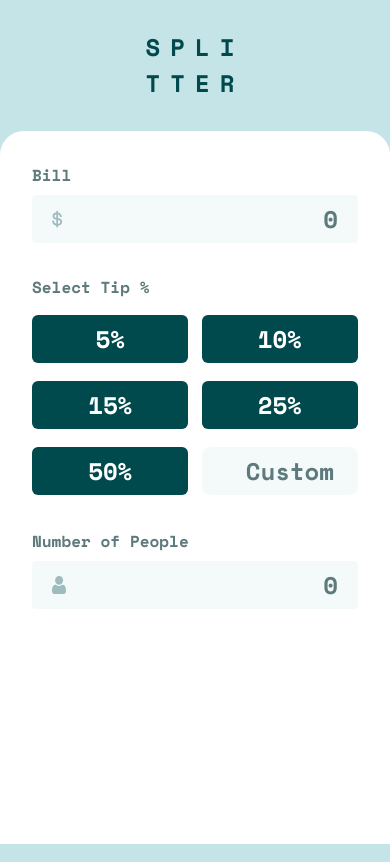
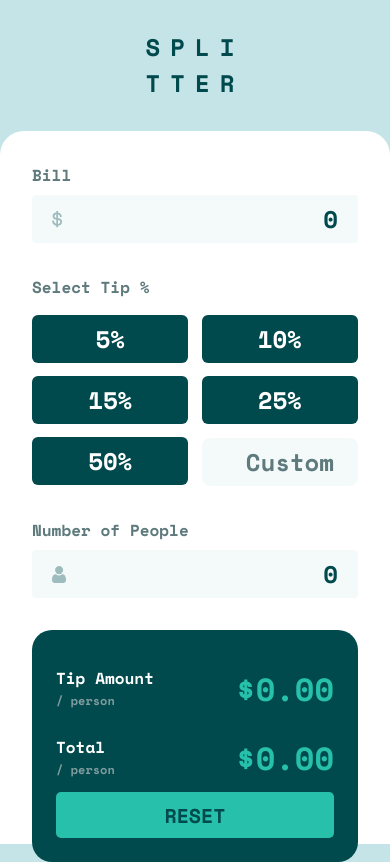
Before and after one commit to acmahaja/tip-calculator-app-main, a React (Create React App) app: page / in a window 390 px wide. Built offline with nearby package versions, Linux system fonts and the light colour scheme; the HTML template or start-up script is replaced by a standard one.

Commit message:
Implemented Mobile View

```diff
--- /dev/null
+++ b/src/AmountComponent.css
@@ -0,0 +1,39 @@
+.Amount button {
+    width: 100%;
+    height: 2.35em;
+    font-size: 1.25em;
+    border: none;
+    cursor: pointer;
+    background-color: var(--Strong-Cyan);
+    color: var(--Very-Dark-Cyan);
+    border-radius: 5px;
+}
+
+.Amount .Tip {
+    height: 4em;
+    margin: .15em 0em;
+    display: flex;
+    width: 100%;
+    flex-direction: row;
+    justify-content: space-between;
+    align-items: center;
+}
+
+.Amount .Tip .For {
+    display: flex;
+    flex-direction: column;
+    text-align: left;
+    color: var(--White);
+}
+
+.For span{
+    font-size: .75em;
+    line-height: 1.75em;
+    color: var(--Grayish-Cyan);
+}
+
+.Amount .Tip h2 {
+    color: var(--Strong-Cyan);
+    font-size: 2em;
+    line-height: 1em;
+}
--- /dev/null
+++ b/src/AmountComponent.js
@@ -0,0 +1,13 @@
+import './AmountComponent.css'
+
+export const Tip = ({name, value}) => {
+    return (
+        <div className="Tip">
+            <div className="For">
+                {name}
+                <span>/ person</span>
+            </div>
+            <h2>${value.toFixed(2)}</h2>
+        </div>
+    )
+}
--- a/src/Calculator.css
+++ b/src/Calculator.css
@@ -11,3 +11,14 @@
   display: flex;
   flex-direction: column;
 }
+
+.Amount {
+  background-color: var(--Very-Dark-Cyan);
+  display: flex;
+  flex-direction: column;
+  align-items: center;
+  justify-content: space-between;
+  border-radius: 1.25em;
+  padding: 1.5em;
+  height: 27.5vh;
+}
--- a/src/Calculator.js
+++ b/src/Calculator.js
@@ -2,11 +2,13 @@ import "./Calculator.css";
 import { useState } from "react";
 
 import { NumberInput, PercentageInput } from "./FormComponents";
+import { Tip } from "./AmountComponent";
 
-const Form = ({ updateBill, percentage, updatePercentage,updatePeople }) => {
+const Form = ({ bill, updateBill, percentage, updatePercentage, people, updatePeople }) => {
   return (
     <div className="Bill">
       <NumberInput
+        number={bill}
         name={"Bill"}
         icon={"/images/icon-dollar.svg"}
         setNumber={updateBill}
@@ -16,11 +18,28 @@ const Form = ({ updateBill, percentage, updatePercentage,updatePeople }) => {
         setPercentage={updatePercentage}
       />
       <NumberInput
+        number={people}
         name={"Number of People"}
         icon={"/images/icon-person.svg"}
         setNumber={updatePeople}
-        useValidation = {true}
+        useValidation={true}
       />
+    </div>
+  );
+};
+
+const Amount = ({ Bill, People, Percentage, resetButton }) => {
+  var totalPerPerson = 0;
+  var tipPerPerson = 0;
+  if (Bill > 0 && People > 0 && Percentage > -1) {
+    tipPerPerson = (Bill * Percentage/100)/People;
+    totalPerPerson = (Bill * (1+Percentage/100))/People;
+  }
+  return (
+    <div className="Amount borderBox">
+      <Tip name="Tip Amount" value={tipPerPerson}/>
+      <Tip name="Total" value={totalPerPerson}/>
+      <button onClick={resetButton}>RESET</button>
     </div>
   );
 };
@@ -38,14 +57,23 @@ export const Calculator = () => {
     setPercentage(parseFloat(num));
   };
 
+  const resetButton = () => {
+    setBill(0);
+    setPeople(0);
+    setPercentage(0);
+  }
+
   return (
     <div className="Calculator borderBox">
       <Form
+        bill = {Bill}
         updateBill={updateBill}
         percentage={Percentage}
         updatePercentage={updatePercentage}
+        people = {People}
         updatePeople={setPeople}
       />
+      <Amount Bill={Bill} People={People} Percentage={Percentage} resetButton={resetButton} />
     </div>
   );
 };
--- a/src/FormComponents.css
+++ b/src/FormComponents.css
@@ -9,7 +9,7 @@ label {
   justify-content: space-between;
 }
 
-span.error{
+span.error {
   color: rgb(252, 125, 125);
 }
 
@@ -19,7 +19,6 @@ span.error{
 .inputBox.error:hover {
   outline: 2px solid rgb(252, 125, 125) !important;
 }
-
 
 input::placeholder {
   color: var(--Dark-Grayish-Cyan);
@@ -71,7 +70,7 @@ input::placeholder {
 }
 
 .notZeroNum {
-  color: var(--Very-Dark-Cyan);
+  color: var(--Very-Dark-Cyan) !important;
 }
 
 .inputBox:hover {
@@ -79,7 +78,7 @@ input::placeholder {
   cursor: pointer;
 }
 
-.inputBox input:hover{
+.inputBox input:hover {
   cursor: pointer;
 }
 
@@ -89,7 +88,7 @@ input::placeholder {
 
 .buttons {
   margin-top: 1em;
-  margin-bottom: 1em;
+  margin-bottom: 1.25em;
   width: 100%;
   height: fit-content;
   display: flex;
@@ -103,7 +102,7 @@ input::placeholder {
   width: 48%;
   height: 2em;
   font-size: 1.5em;
-  margin-bottom: 0.75em;
+  margin-bottom: 0.55em;
   border: none;
   border-radius: 0.25em;
   color: var(--White);
@@ -115,7 +114,7 @@ input::placeholder {
   color: var(--Very-Dark-Cyan);
 }
 
-.PercentageButton:hover{
+.PercentageButton:hover {
   background-color: var(--Strong-Cyan);
   color: var(--Very-Dark-Cyan);
 }
@@ -124,7 +123,7 @@ input::placeholder {
   width: 48%;
   height: 2em;
   font-size: 1.5em;
-  margin-bottom: 0.75em;
+  margin-bottom: 0.5em;
   border: none;
   border-radius: 0.35em;
   background-color: var(--Very-Light-Grayish-Cyan);
--- a/src/FormComponents.js
+++ b/src/FormComponents.js
@@ -75,7 +75,7 @@ export const PercentageInput = ({ percentage, setPercentage }) => {
   );
 };
 
-export const NumberInput = ({ name, icon, setNumber, useValidation }) => {
+export const NumberInput = ({ number, name, icon, setNumber, useValidation }) => {
   const [numberStyle, setNumberStyle] = useState(["borderBox", "zeroNum"]);
   const [hasError, setError] = useState(false);
   const [errorMessage, setErrorMessage] = useState("");
@@ -94,6 +94,11 @@ export const NumberInput = ({ name, icon, setNumber, useValidation }) => {
         setErrorMessage("Can't be zero");
         return;
       }
+      if (event.target.value < 0) {
+        setError(true);
+        setErrorMessage("No Negatives");
+        return;
+      }
       setError(false);
       setErrorMessage("");
     }
@@ -101,15 +106,14 @@ export const NumberInput = ({ name, icon, setNumber, useValidation }) => {
     if (event.target.value !== "") {
       setNumberStyle(["borderBox", "zeroNum"]);
     } else {
-      setNumberStyle(["borderBox", "zeroNum"]);
+      setNumberStyle(["borderBox", "notZeroNum"]);
     }
 
     if (event.target.value === "") {
       event.target.value = 0;
     }
 
-    event.target.value = parseFloat(event.target.value);
-    setNumber(event.target.value);
+    setNumber(parseFloat(event.target.value));
   };
   return (
     <>
@@ -125,9 +129,9 @@ export const NumberInput = ({ name, icon, setNumber, useValidation }) => {
           style={{ backgroundImage: `./images/icon-dollar.svg` }}
           className={numberStyle}
           type="number"
-          min={0}
           onChange={updateNumber}
           placeholder={0}
+          value={number}
         />
       </div>
     </>
```
Lines whose indentation alone changed are shown as unchanged.
